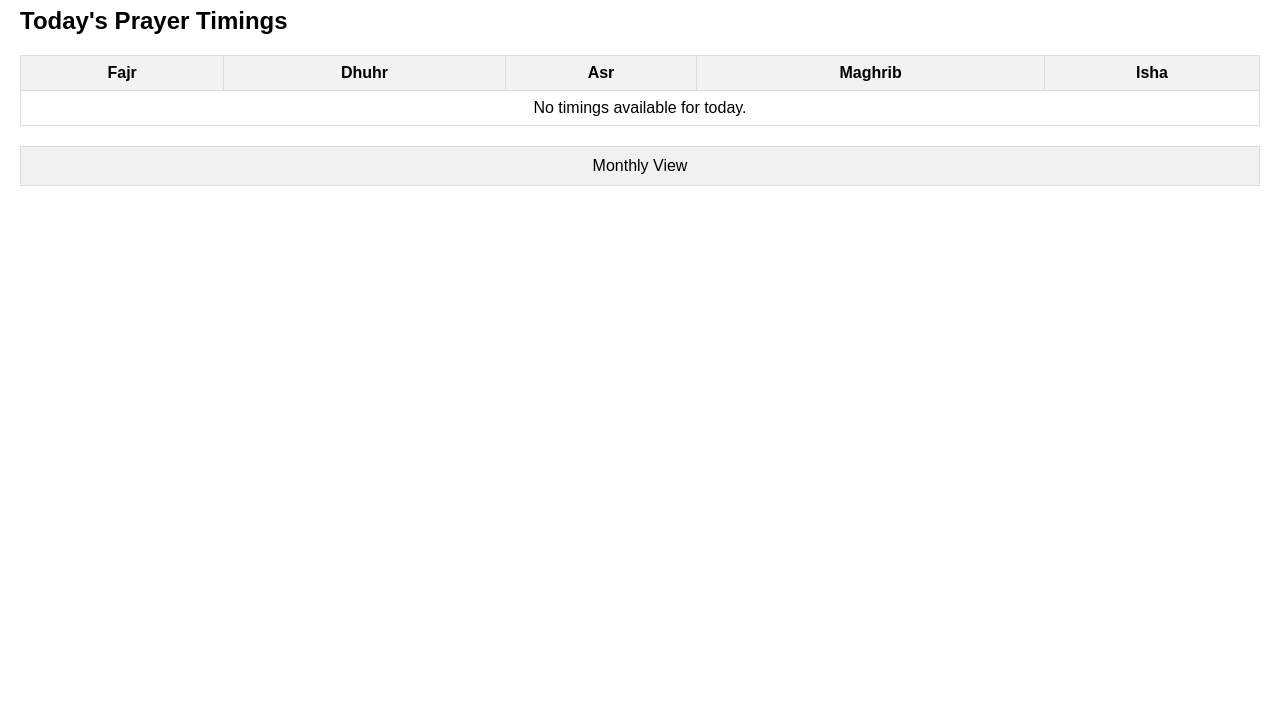
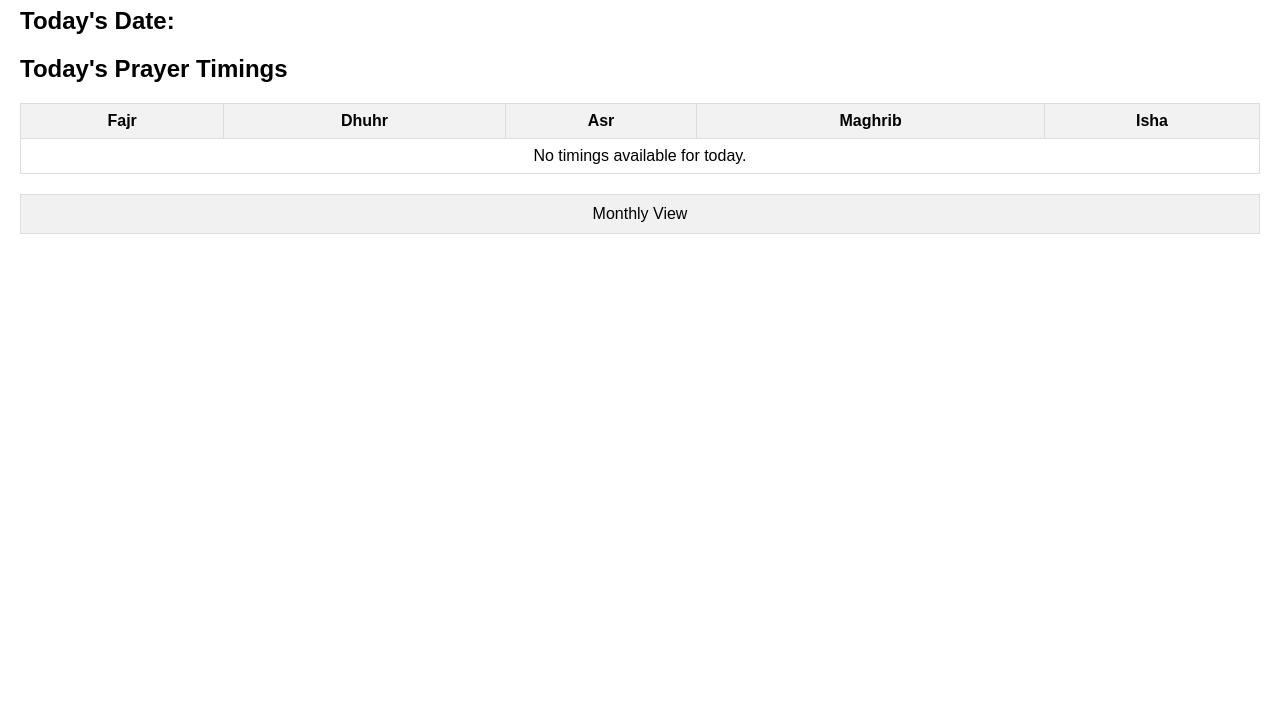
Before and after one commit to sshafiuddin-dev/sshafiuddin-dev.github.io, a plain HTML site: page index.html in a window 1280 px wide. Shown: the part 73-800 px from the top of the page. Drawn offline with Linux system fonts and the light colour scheme; no server answers.

Commit message:
Update index.html
Adding Today's Date

```diff
--- a/index.html
+++ b/index.html
@@ -26,6 +26,10 @@
     <h1>Prayer Timings</h1>
 
     <!-- Today's Timings Table -->
+    <section id="todays-date" class="centered">
+    <h2>Today's Date: <span id="currentDate"></span></h2>
+    </section>
+
     <section id="todays-timings" class="centered">
         <h2>Today's Prayer Timings</h2>
         <table id="today-timings">
```
